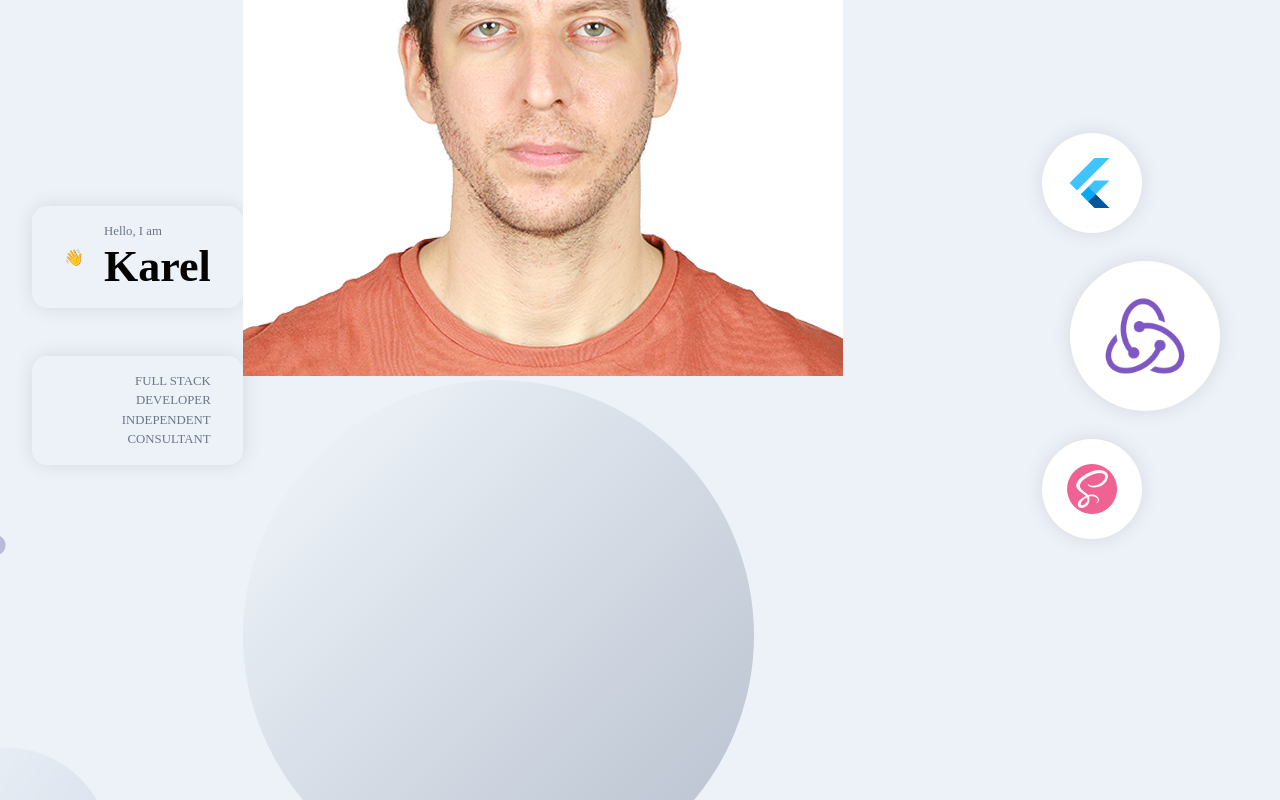
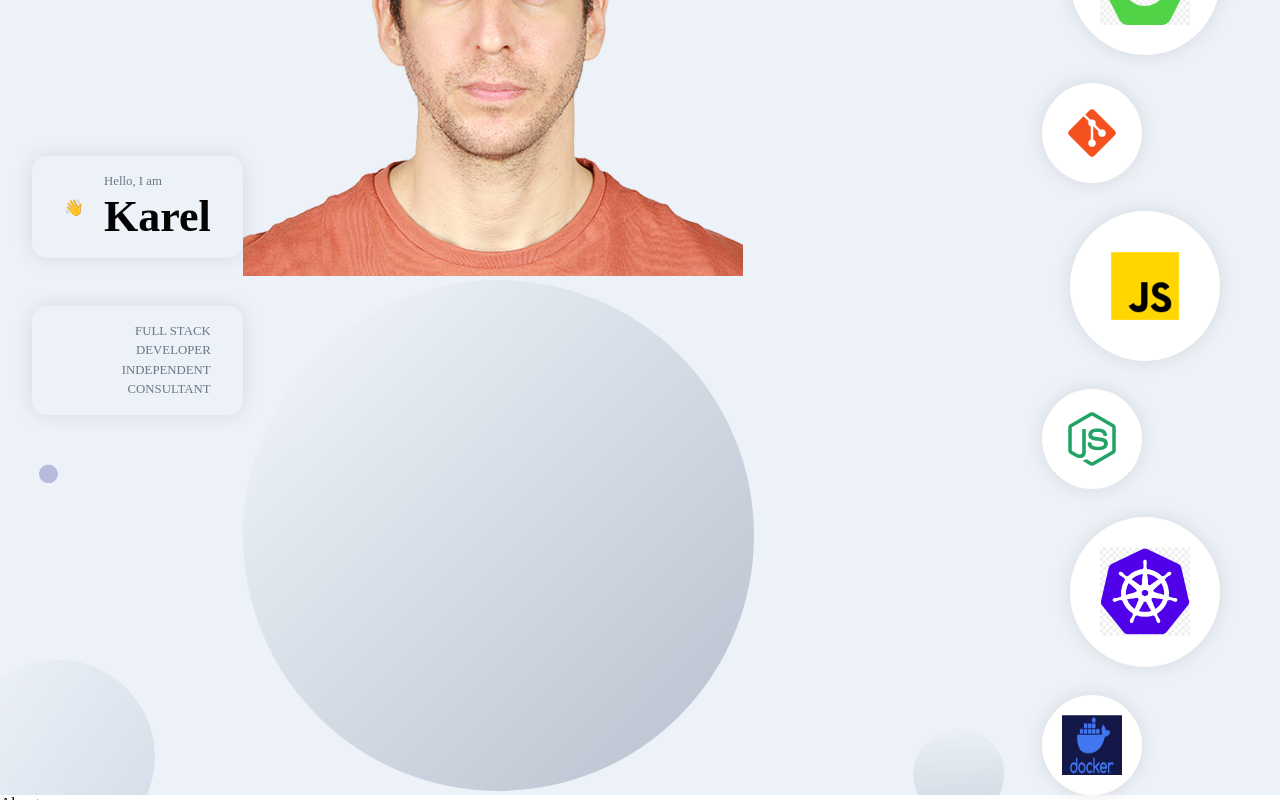
Before and after one commit to karelnegreira/dev-portafolio, a React (Create React App) app in the folder frontend_react/: page / in a window 1280 px wide. Shown: the part 320-1120 px from the top of the page. Built offline with nearby package versions, Linux system fonts and the light colour scheme.

Commit message:
header is fully operational

```diff
--- a/frontend_react/src/container/Header/Header.jsx
+++ b/frontend_react/src/container/Header/Header.jsx
@@ -62,7 +62,7 @@ const Header = () => {
         whileInView={scaleVariants.whileInView}
         className="app__header-circles"
       >
-      {[ images.flutter, images.redux, images.sass ].map((circle, index) => (
+      {[ images.react, images.springboot, images.git, images.javascript, images.node, images.kubernetes, images.docker].map((circle, index) => (
         <div className="circle-cmp app__flex" key={`circle-${index}`} >
           <img src={circle} alt="circle" />
         </div>
--- a/frontend_react/src/container/Header/Header.scss
+++ b/frontend_react/src/container/Header/Header.scss
@@ -124,4 +124,95 @@
         width: 100px;
         height: 100px;
     }
+    div:nth-child(4) {
+        margin: 1.75rem;
+        width: 150px;
+        height: 150px;
+    }
+    div:nth-child(5) {
+        width: 100px;
+        height: 100px;
+    }
+    div:nth-child(6) {
+        margin: 1.75rem;
+        width: 150px;
+        height: 150px;
+    }
+    div:nth-child(7) {
+        width: 100px;
+        height: 100px;
+    }
+
+    @media screen and (min-width: 2000px) {
+
+        div:nth-child(1) {
+            width: 400px;
+            height: 400px;
+        }
+        div:nth-child(2) {
+            width: 170px;
+            height: 170px;
+        }
+        div:nth-child(3) {
+            width: 400px;
+            height: 400px;
+        }
+        div:nth-child(4) {
+            width: 170px;
+            height: 170px;
+        }
+        div:nth-child(5) {
+            width: 400px;
+            height: 400px;
+        }
+        div:nth-child(6) {
+            width: 170px;
+            height: 170px;
+        }
+        div:nth-child(7) {
+            width: 400px;
+            height: 400px;
+        }
+    }
+
+    @media screen and (max-width: 1200px) {
+        width: 100%;
+        flex-direction: row;
+        flex-wrap: wrap;
+        margin-left: 0;
+
+        div {
+            margin: 1rem;
+        }
+    }
+
 }
+
+.app__header-image {
+    flex: 1;
+    height: 100%;
+
+    display: flex;
+    justify-content: flex-end;
+    align-items: flex-end;
+    position: relative;
+
+    img {
+        width: 100%;
+        object-fit: contain;
+        z-index: 1;
+    }
+    .overlay_circle {
+        position: absolute;
+        left: 0;
+        right: 0;
+        bottom: 0;
+        z-index: 0;
+        width: 100%;
+        height: 90%;
+    }
+
+    @media screen and (max-width: 1200px) {
+        margin: 2rem 0;
+    }
+}
```
Also changed, not shown: frontend_react/src/constants/images.js (+13 -0 lines), frontend_react/src/assets/logo.png, frontend_react/src/assets/profile.png.
